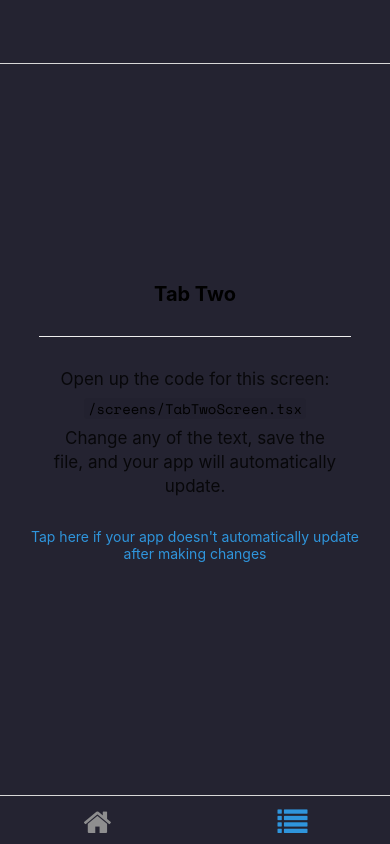
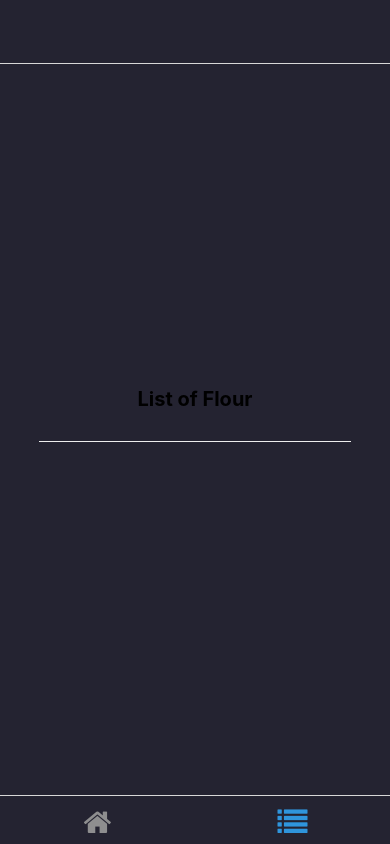
Before and after one commit to trgilmore/lwwy, a React Native app: screen /TabTwo in a window 390 px wide. Built offline with nearby package versions, Linux system fonts and the light colour scheme; what expo-linking would draw is missing.

Commit message:
clean up edit screen info and titles

```diff
--- a/screens/Home.tsx
+++ b/screens/Home.tsx
@@ -29,7 +29,6 @@
       </Modal>
       <StarterButton onPress={ () => navigation.navigate('Starter')} />
     </View>
-      <EditScreenInfo path="/screens/Home.tsx" />
     </View>
   );
 }
--- a/screens/TabTwoScreen.tsx
+++ b/screens/TabTwoScreen.tsx
@@ -6,9 +6,8 @@
 export default function TabTwoScreen() {
   return (
     <View style={styles.container}>
-      <Text style={styles.title}>Tab Two</Text>
+      <Text style={styles.title}>List of Flour</Text>
       <View style={styles.separator} lightColor="#eee" darkColor="rgba(255,255,255,0.1)" />
-      <EditScreenInfo path="/screens/TabTwoScreen.tsx" />
     </View>
   );
 }
```
